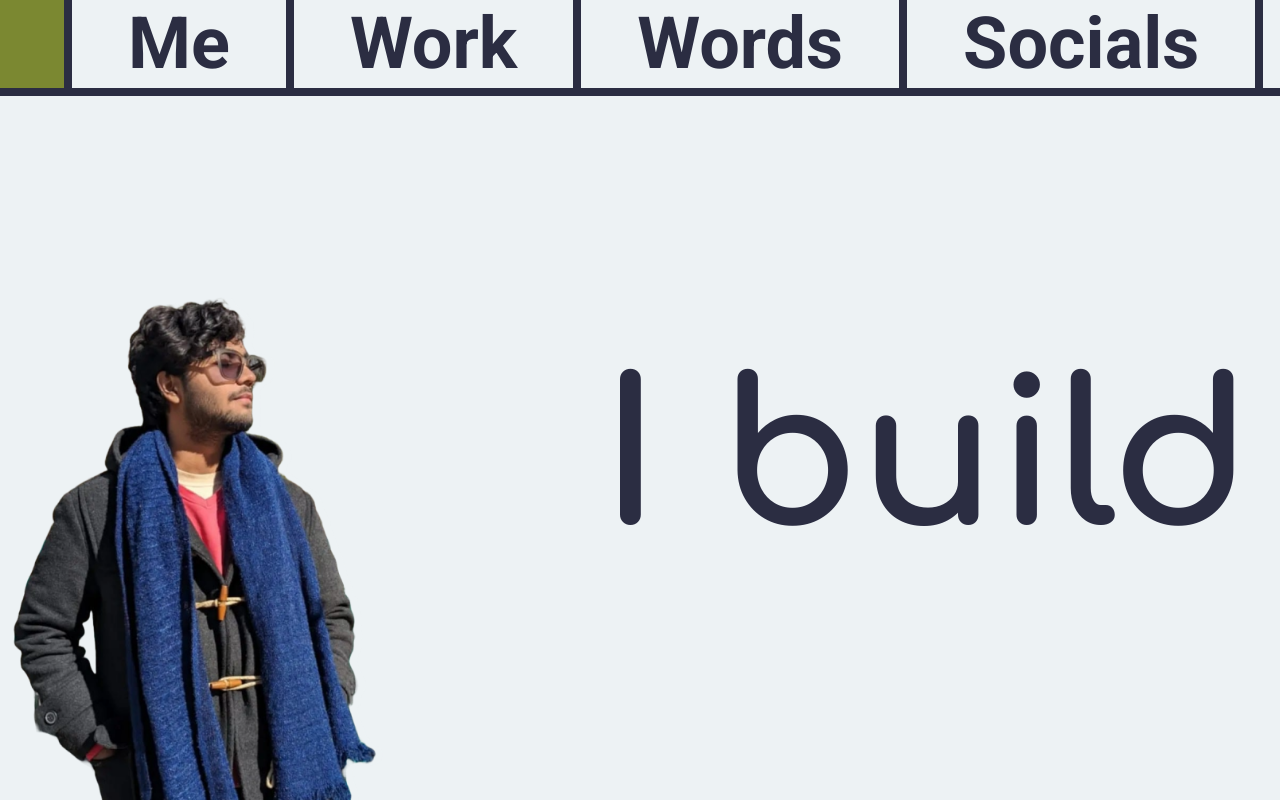
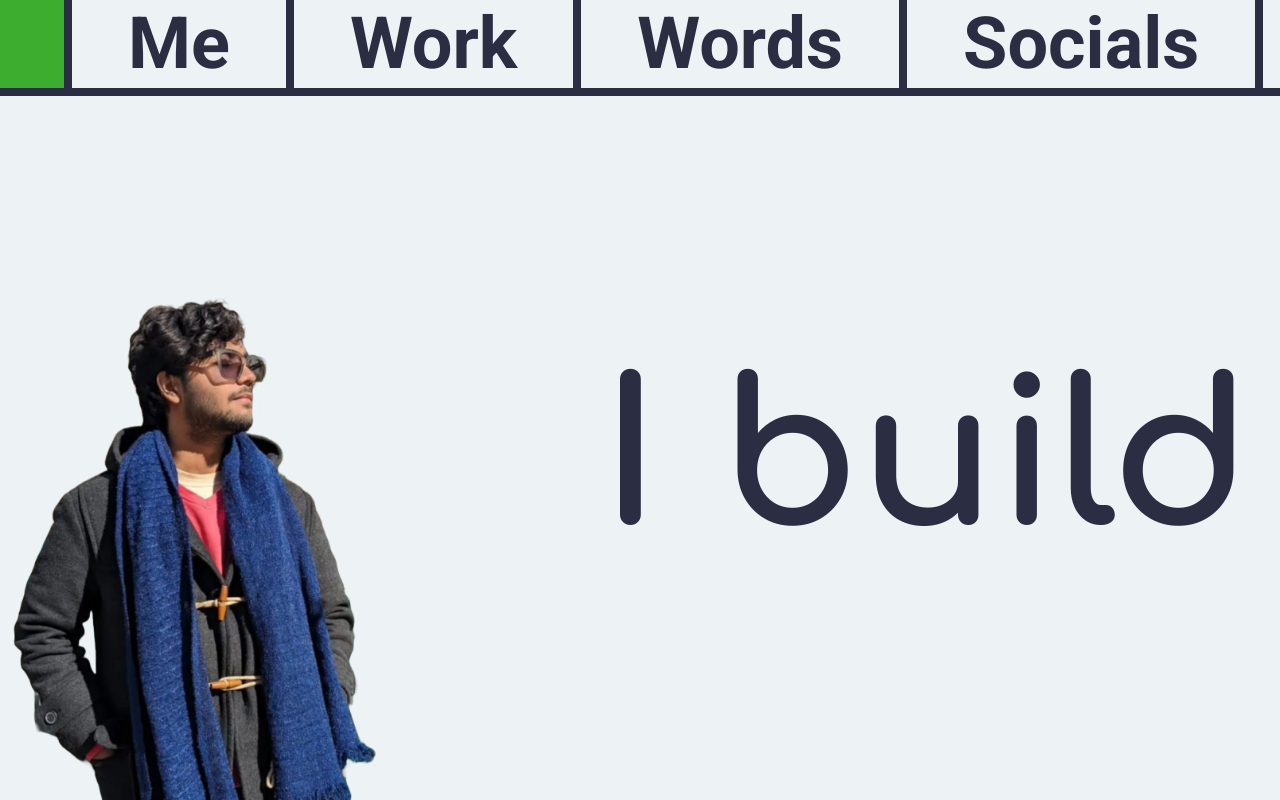
Before and after one commit to krishkh/porfolio-krish, a Next.js app: page / in a window 1280 px wide. Shown: the top 800 px of the page. Built offline with nearby package versions, Linux system fonts and the light colour scheme.

Commit message:
minor color change of accent in lightmode

```diff
--- a/src/app/globals.css
+++ b/src/app/globals.css
@@ -6,7 +6,7 @@
 .light {
   --background: #edf2f4;
   --foreground: #2b2d42;
-  --accent: #7b8831;
+  --accent: #3dad2f;
 }
 
 .dark {
```
